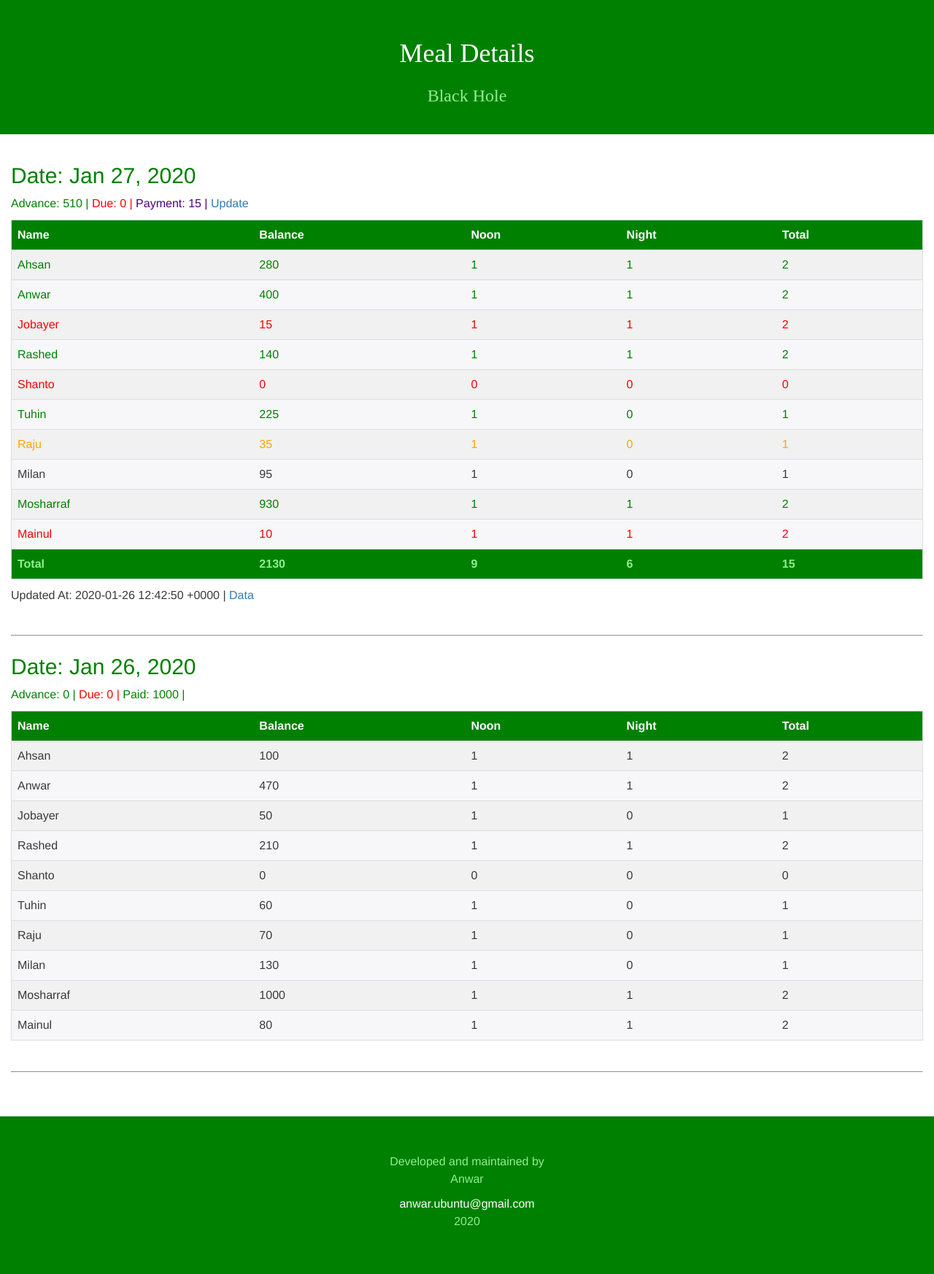
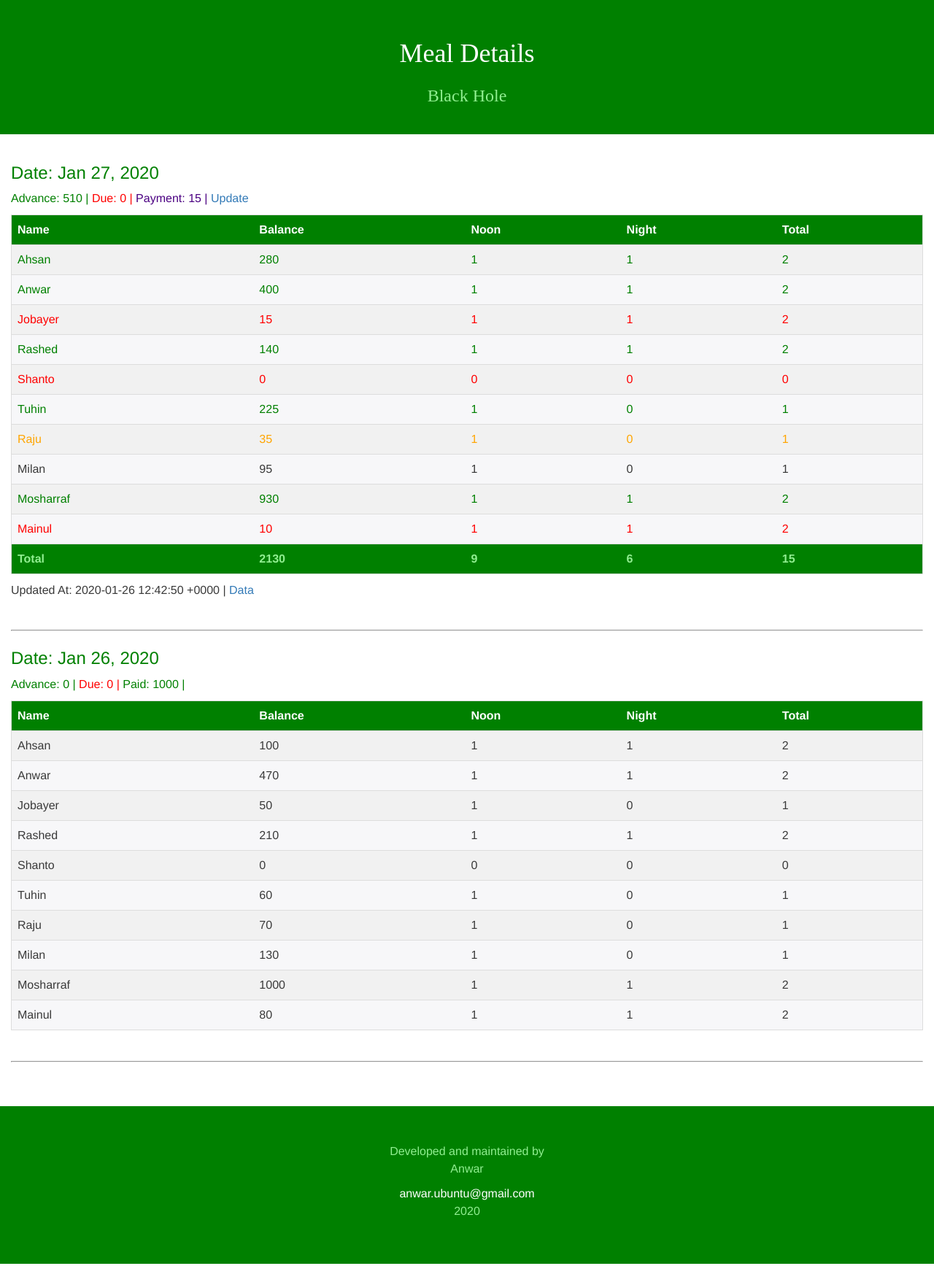
Before and after one commit to coderanwar/meals, a Jekyll site: the page built from index.html, in a window 1280 px wide. Shown: the whole page at 73% size. Built offline with Jekyll 4.4.1, drawn with Linux system fonts in a browser that asks for light colours.

Commit message:
Update index.html

```diff
--- a/index.html
+++ b/index.html
@@ -6,7 +6,7 @@ color: "lightgreen"
 ---
 {% assign meal_counter = 1 %}
 {% for meal in site.data.meals %}
-    <h2 style="color: green;">Date: {{ meal.Date | date: "%b %-d, %Y" }}</h2>
+    <h3 style="color: green;">Date: {{ meal.Date | date: "%b %-d, %Y" }}</h3>
     <p style="color: green;">
         <span style="color: green;">Advance: {{ meal.Advance }} | </span>
         <span style="color: red;">Due: {{ meal.Due }} | </span>
```
